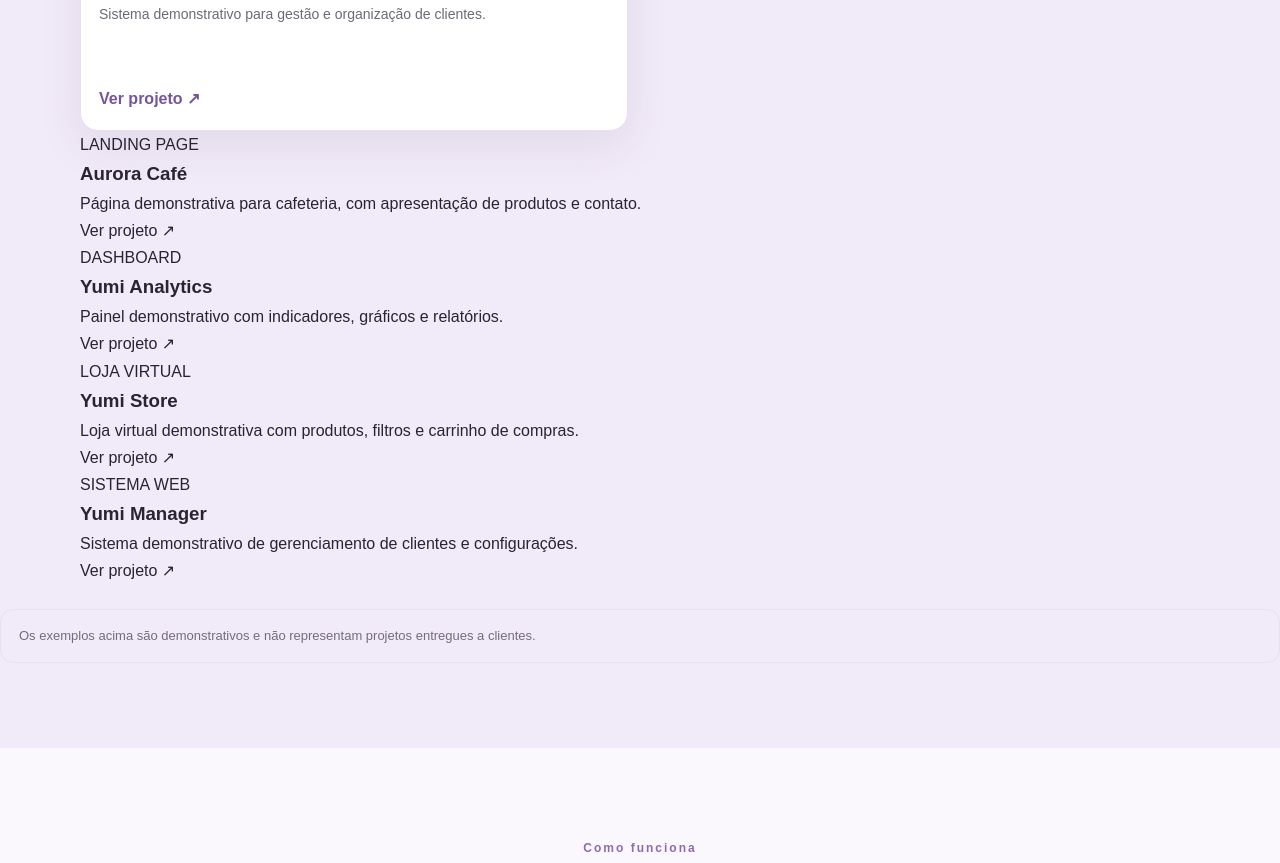
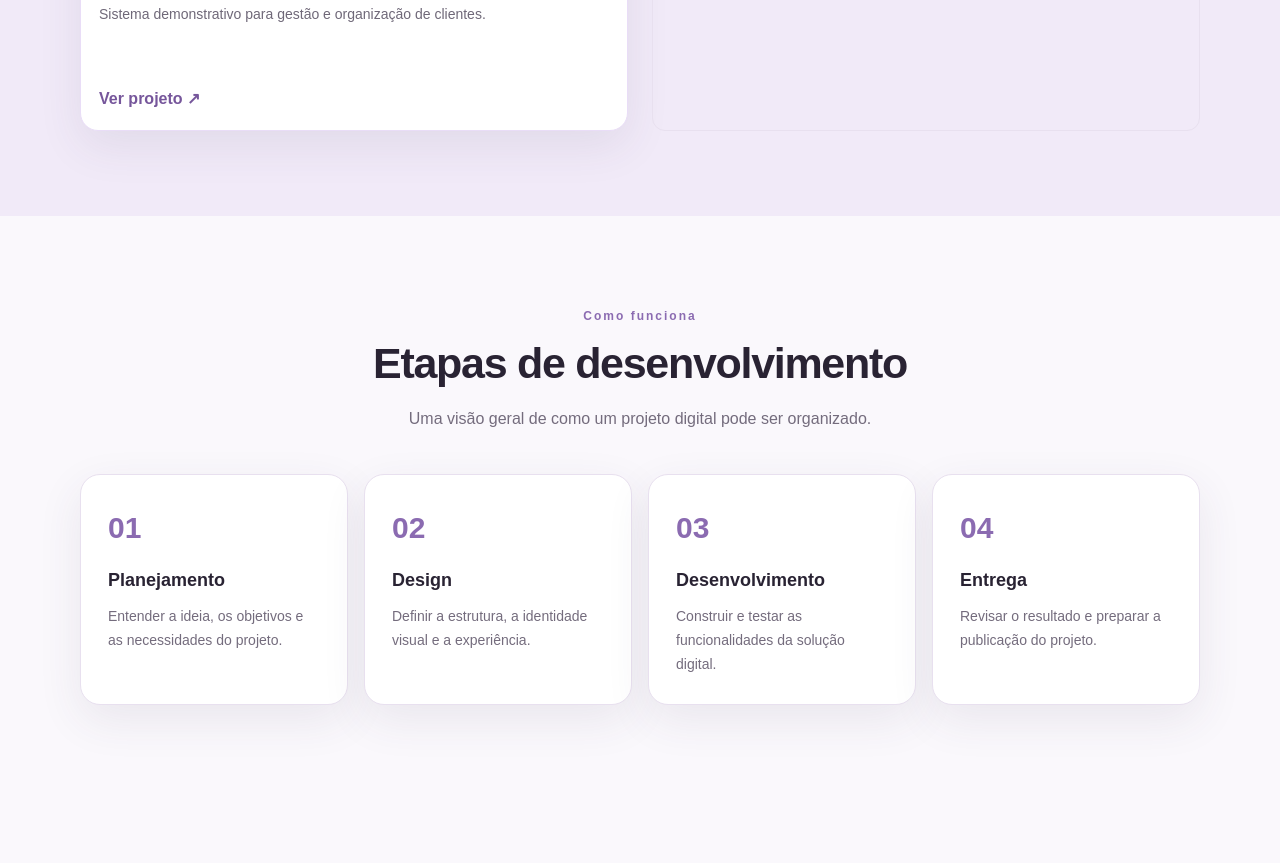
Before and after one commit to studioyumicontato-tech/Studio-Yumi, a plain HTML site: page index.html in a window 1280 px wide. Shown: the part 4798-5661 px from the top of the page. Drawn offline with Linux system fonts and the light colour scheme.

Commit message:
Remove portfolio articles from index.html
Removed multiple portfolio articles from the index.html file.

```diff
--- a/index.html
+++ b/index.html
@@ -286,47 +286,7 @@
     <a href="https://studioyumicontato-tech.github.io/Sistema-Web-Demo/" target="_blank" rel="noopener noreferrer">Ver projeto ↗</a>
   </article>
 
-</div>
 
-  </article>
-
-  <article class="portfolio-card reveal">
-    <div class="portfolio-info">
-      <span>LANDING PAGE</span>
-      <h3>Aurora Café</h3>
-      <p>Página demonstrativa para cafeteria, com apresentação de produtos e contato.</p>
-      <a href="https://studioyumicontato-tech.github.io/Cafeteria---demo/" target="_blank" rel="noopener noreferrer">Ver projeto ↗</a>
-    </div>
-  </article>
-
-  <article class="portfolio-card reveal">
-    <div class="portfolio-info">
-      <span>DASHBOARD</span>
-      <h3>Yumi Analytics</h3>
-      <p>Painel demonstrativo com indicadores, gráficos e relatórios.</p>
-      <a href="https://studioyumicontato-tech.github.io/Yumi-Analytics/" target="_blank" rel="noopener noreferrer">Ver projeto ↗</a>
-    </div>
-  </article>
-
-  <article class="portfolio-card reveal">
-    <div class="portfolio-info">
-      <span>LOJA VIRTUAL</span>
-      <h3>Yumi Store</h3>
-      <p>Loja virtual demonstrativa com produtos, filtros e carrinho de compras.</p>
-      <a href="https://studioyumicontato-tech.github.io/Loja-Virtual-Demo/" target="_blank" rel="noopener noreferrer">Ver projeto ↗</a>
-    </div>
-  </article>
-
-  <article class="portfolio-card reveal">
-    <div class="portfolio-info">
-      <span>SISTEMA WEB</span>
-      <h3>Yumi Manager</h3>
-      <p>Sistema demonstrativo de gerenciamento de clientes e configurações.</p>
-      <a href="https://studioyumicontato-tech.github.io/Sistema-Web-Demo/" target="_blank" rel="noopener noreferrer">Ver projeto ↗</a>
-    </div>
-  </article>
-
-</div>
 <div class="notice reveal">
   Os exemplos acima são demonstrativos e não representam projetos entregues a clientes.
 </div>
```
